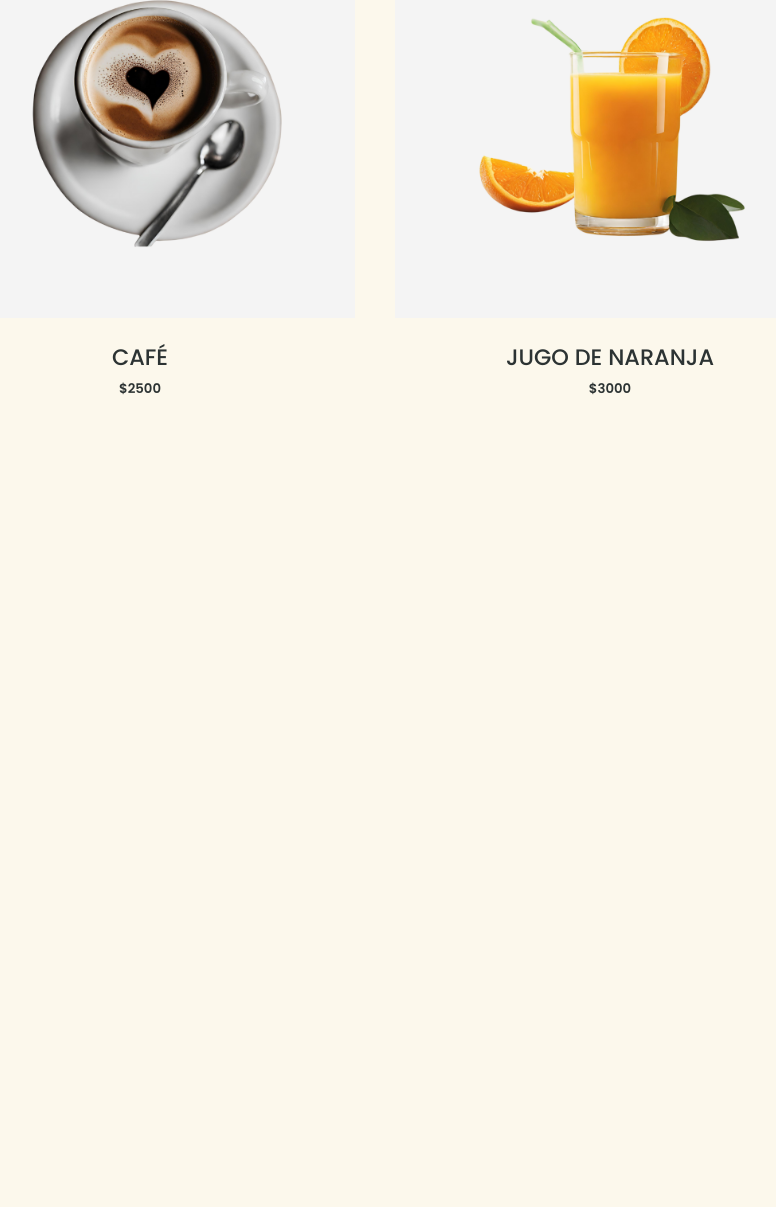
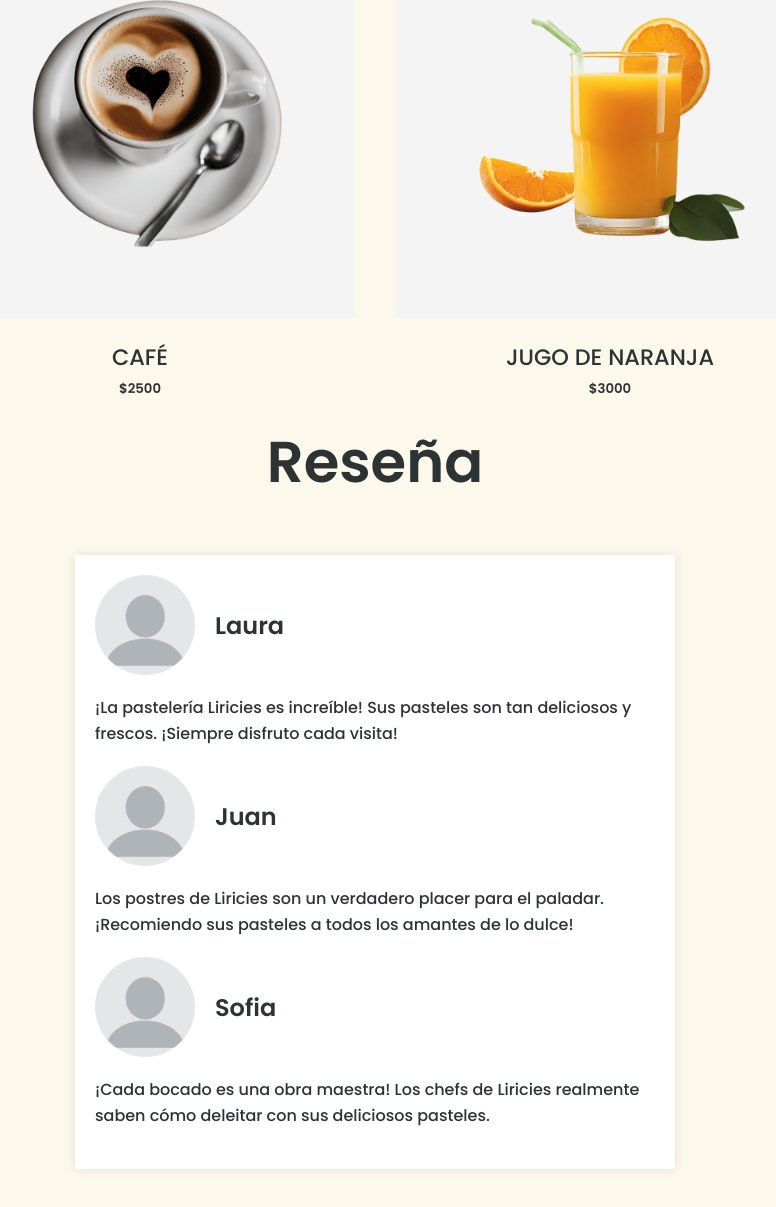
Before and after one commit to alejandrasepulveda/liricies.github.io, a plain HTML site: page index.html in a window 1280 px wide. Shown: the part 2757-3964 px from the top of the page, without its empty margins (265-1041 px from the left). Before the commit the page ends 3176 px from the top, so only its background shows below. Drawn offline with nearby package versions, Linux system fonts and the light colour scheme.

Commit message:
imagen, reseña css y html

```diff
--- a/index.html
+++ b/index.html
@@ -127,6 +127,36 @@
 </section>
 <!-- servicios final -->
 
+<!-- reseñas inicio -->
+<section class="reseñas" id="reseñas">
+    <div class="reseñas__heading">
+        <h2>Reseña</h2>
+    </div>
+    <div class="reseña__perfil">
+        <!-- Primer comentario -->
+        <div class="reseña__info">
+          <img class="reseña__picture" src="imagenes/fotoperfil.jpg" alt="">
+          <h2>Laura</h2>
+        </div>
+        <p class="reseña__comment">¡La pastelería Liricies es increíble! Sus pasteles son tan deliciosos y frescos. ¡Siempre disfruto cada visita!</p>
+
+        <!-- Segundo comentario -->
+        <div class="reseña__info">
+          <img class="reseña__picture" src="imagenes/fotoperfil.jpg" alt="">
+          <h2>Juan</h2>
+        </div>
+        <p class="reseña__comment">Los postres de Liricies son un verdadero placer para el paladar. ¡Recomiendo sus pasteles a todos los amantes de lo dulce!</p>
+
+        <!-- Tercer comentario -->
+        <div class="reseña__info">
+          <img class="reseña__picture" src="imagenes/fotoperfil.jpg" alt="">
+          <h2>Sofia</h2>
+        </div>
+        <p class="reseña__comment">¡Cada bocado es una obra maestra! Los chefs de Liricies realmente saben cómo deleitar con sus deliciosos pasteles.</p>
+      </div>
+</section>
+<!-- reseñas final -->
+
 <!-- js link -->
     <script src="script.js"></script>
 </body>
--- a/style.css
+++ b/style.css
@@ -238,3 +238,36 @@ body{
     align-items: center;
     justify-content: center;
 }
+
+.reseñas__heading{
+    font-size: var(--medium-size);
+    text-align: center;
+    font-weight: 800;
+    color: var(--text-color)
+}
+.reseña__perfil {
+    max-width: 600px;
+    margin: 50px auto;
+    padding: 20px;
+    background-color: #fff;
+    box-shadow: 0 0 10px rgba(0, 0, 0, 0.1);
+}
+.reseña__picture {
+    max-width: 100px;
+    border-radius: 50%;
+    margin-right: 20px;
+}
+.reseña__info {
+    display: flex;
+    align-items: center;
+    margin-bottom: 20px;
+}
+.reseña__info h2 {
+    margin: 0;
+    font-size: 1.5em;
+}
+
+.reseña__comment {
+    line-height: 1.6;
+    margin-bottom: 20px;
+}
```
Also changed, not shown: imagenes/fotoperfil.jpg (added).
